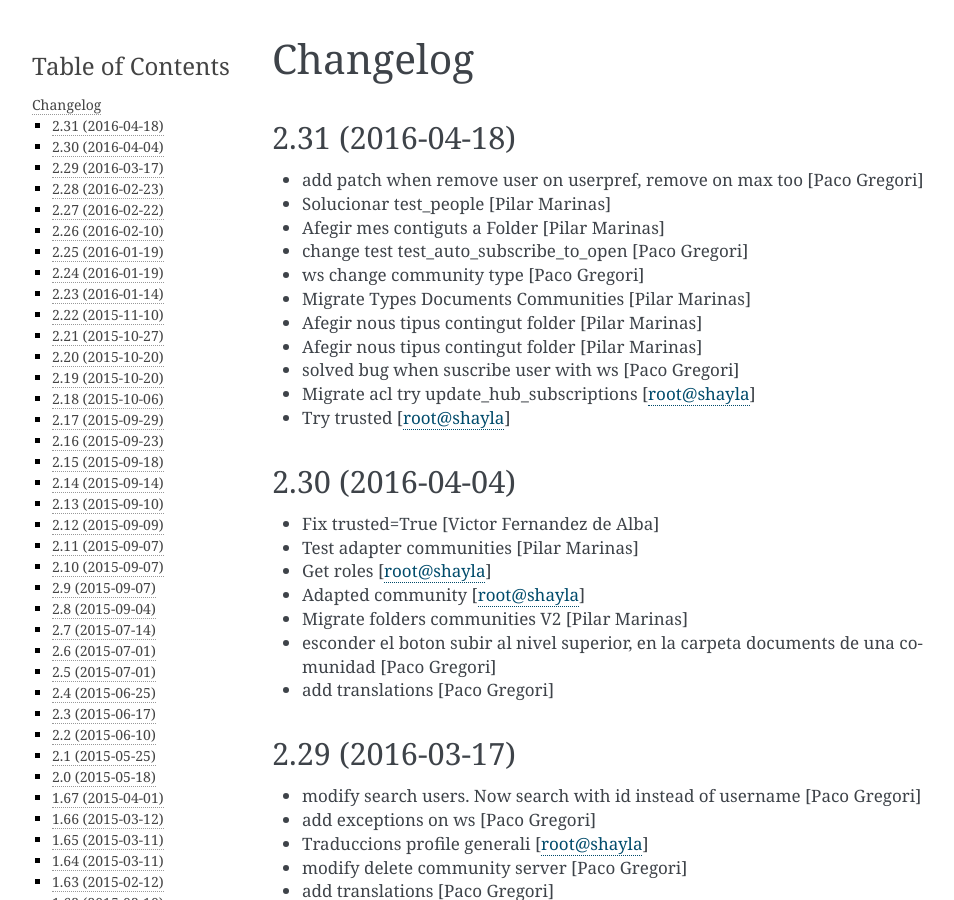
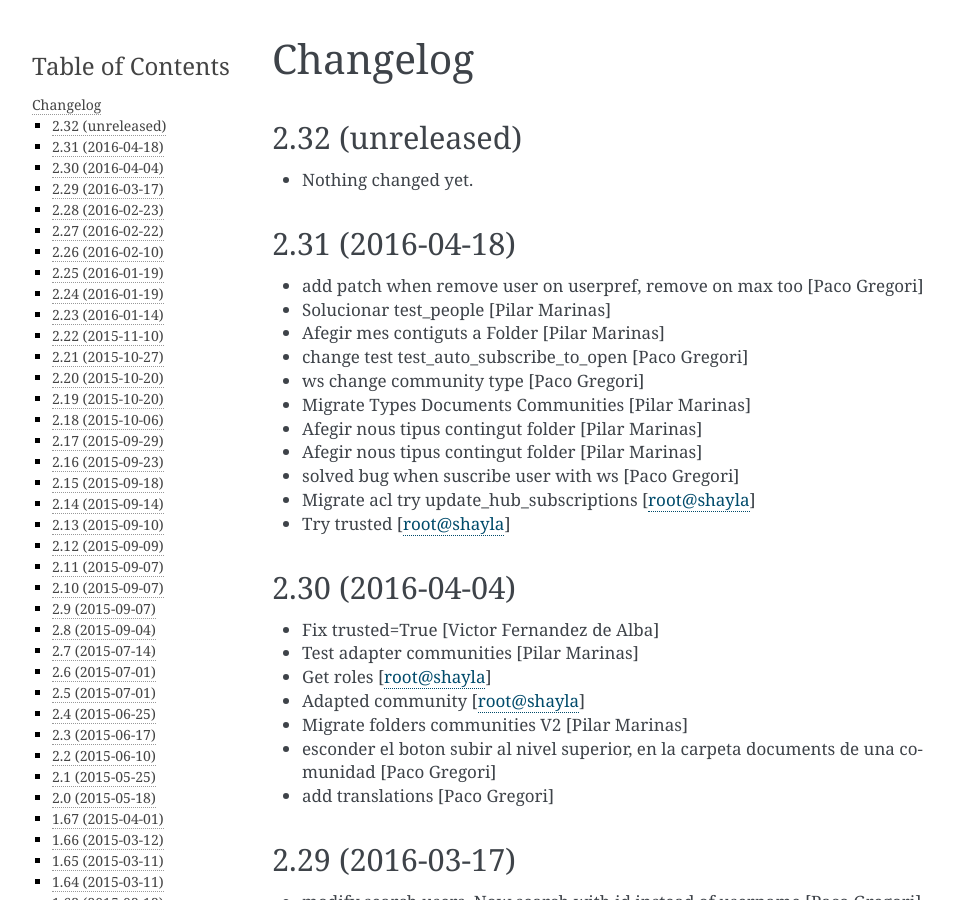
Before and after one commit to UPCnet/ulearn.core, a Sphinx documentation site: the page built from docs/HISTORY.rst, in a window 1280 px wide and 900 px high. Shown: the whole window, without its empty margins (148-1102 px from the left). Built offline with Sphinx 7.4.7, drawn with Linux system fonts in a browser that asks for light colours; pages that are not in the unit, such as notebooks, are missing from menus.

Commit message:
Back to development: 2.32

```diff
--- a/docs/HISTORY.rst
+++ b/docs/HISTORY.rst
@@ -1,5 +1,11 @@
 Changelog
 =========
+
+2.32 (unreleased)
+-----------------
+
+- Nothing changed yet.
+
 
 2.31 (2016-04-18)
 -----------------
--- a/setup.py
+++ b/setup.py
@@ -1,7 +1,7 @@
 from setuptools import setup, find_packages
 import os
 
-version = '2.31'
+version = '2.32.dev0'
 
 README = open('README.rst').read()
 HISTORY = open(os.path.join('docs', 'HISTORY.rst')).read()
```
